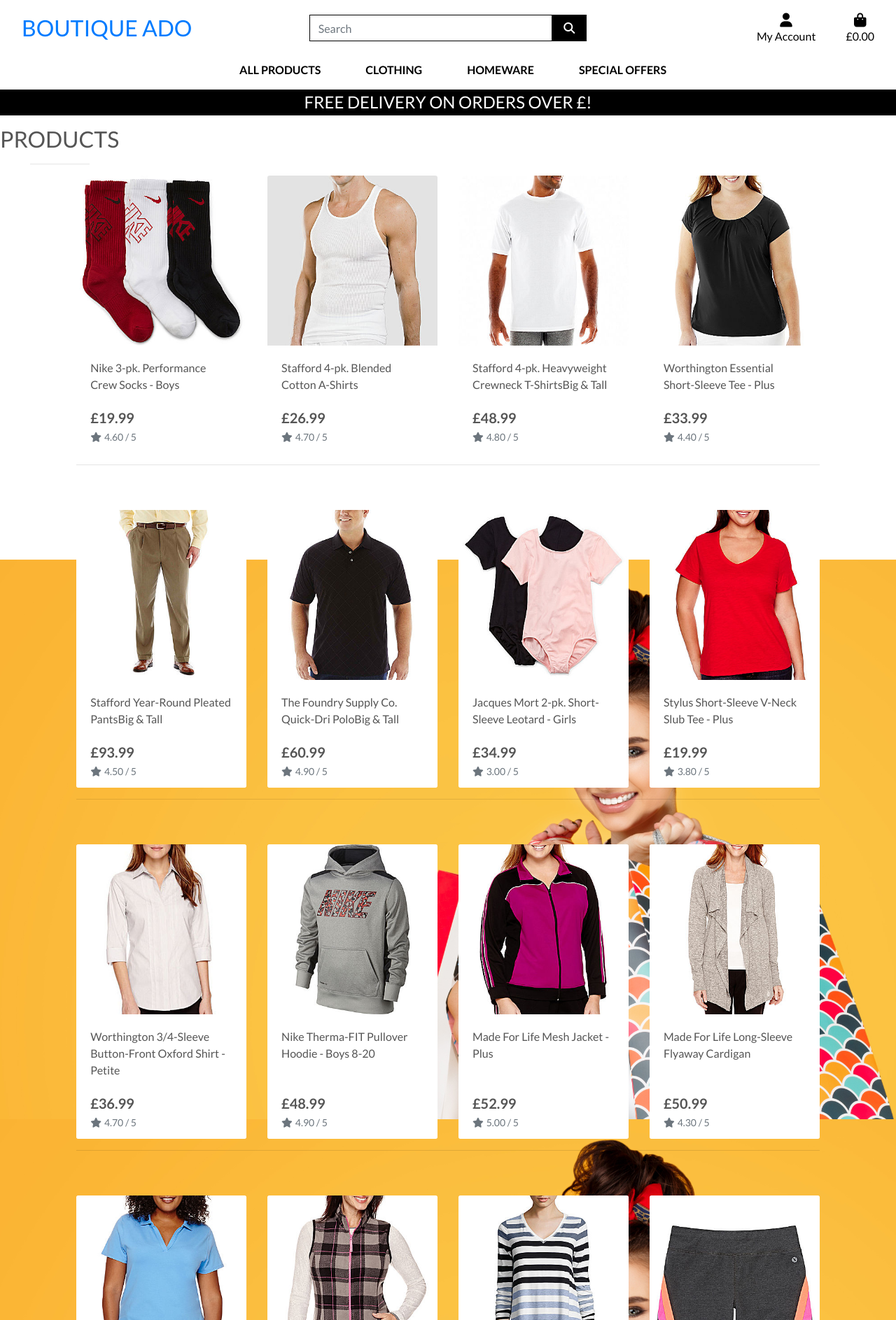
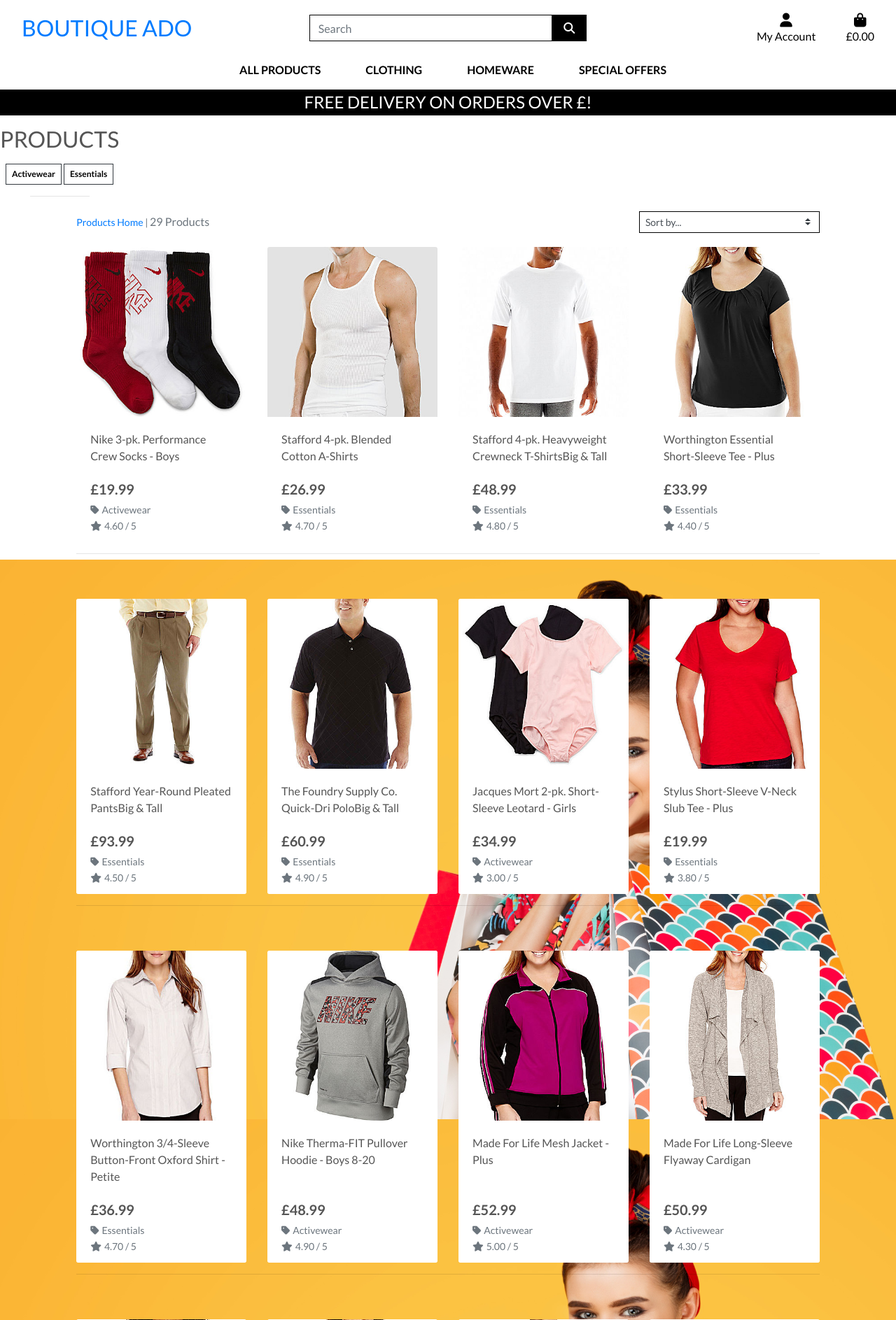
Before and after one commit to seanbrindley17/boutique-ado-django-walkthrough, a Django app: a page that uses products/templates/products/products.html in a window 1280 px wide. Shown: the top 1887 px of the page at 70% size. Run offline with Django 5.2, Linux system fonts and the light colour scheme; data comes from the database, SQL or seed files in the repository; some libraries are stand-ins or nearby versions.

Commit message:
Add sorting and product counts to products page

```diff
--- a/products/templates/products/products.html
+++ b/products/templates/products/products.html
@@ -16,13 +16,47 @@
         <div class="row">
             <div class="col text-center mt-3">
                 <h2 class="logo-font">Products</h2>
+                <!-- Iterates through current_categories that is returned from the category filter logic within the all_products view in views.py in this folder -->
+                {% for c in current_categories %}
+                <!-- Uses programmatic category name for the link -->
+                <a href="{% url 'products' %}?category={{ c.name }}" class="category-badge text-decoration-none">
+                    <!-- Displays friendly name to user -->
+                    <span class="p-2 mt-2 badge badge-white text-black rounded-0 border border-dark">{{ c.friendly_name }}</span>
+                </a>
+                {% endfor %}
                 <hr class="w-50 mb-1">
             </div>
         </div>
         <div class="row">
             <div class="product-container col-10 offset-1">
                 <div class="row mt-1 mb-2">
-
+                    <div class="col-12 col-md-6 my-auto order-md-last d-flex justify-content-center justify-content-md-end">
+                        <div class="sort-select-wrapper w-50">
+                            <select id="sort-selector" class="custom-select custom-select-sm rounded-0 border border-{% if current_sorting != 'None_None' %}info{% else %}black{% endif %}">
+                                <!-- To detect selected sort parameter from current_sorting template variable using simple if statements -->
+                                 <!-- Updates select box accordingly -->
+                                <option value="reset" {% if current_sorting == 'None_None' %}selected{% endif %}>Sort by...</option>
+                                <option value="price_asc" {% if current_sorting == 'price_asc' %}selected{% endif %}>Price (low to high)</option>
+                                <option value="price_desc" {% if current_sorting == 'price_desc' %}selected{% endif %}>Price (high to low)</option>
+                                <option value="rating_asc" {% if current_sorting == 'rating_asc' %}selected{% endif %}>Rating (low to high)</option>
+                                <option value="rating_desc" {% if current_sorting == 'rating_desc' %}selected{% endif %}>Rating (high to low)</option>
+                                <option value="name_asc" {% if current_sorting == 'name_asc' %}selected{% endif %}>Name (A-Z)</option>
+                                <option value="name_desc" {% if current_sorting == 'name_desc' %}selected{% endif %}>Name (Z-A)</option>
+                                <option value="category_asc" {% if current_sorting == 'category_asc' %}selected{% endif %}>Category (A-Z)</option>
+                                <option value="category_desc" {% if current_sorting == 'category_desc' %}selected{% endif %}>Category (Z-A)</option>
+                            </select>
+                        </div>
+                    </div>
+                    <div class="col-12 col-md-6 order-md-first">
+                        <p class="text-muted mt-3 text-center text-md-left">
+                            {% if search_term or current_categories or current_sorting != 'None_None' %}
+                                <!-- Link to go back to main product page after sorting -->
+                                <span class="small"><a href="{% url 'products' %}">Products Home</a> | </span>
+                            {% endif %}
+                            <!-- |length to count number of products. If search_term returned from context in all_products view is present, let user know what they searched too -->
+                            {{ products|length }} Products{% if search_term %} found for <strong>"{{ search_term }}"</strong>{% endif %}
+                        </p>
+                    </div>
                 </div>
                 <div class="row">
                     {% for product in products %}
@@ -46,6 +80,16 @@
                                 <div class="row">
                                     <div class="col">
                                         <p class="lead mb-0 text-left font-weight-bold">£{{ product.price }}</p>
+                                        <!-- If the product has a category (it should) -->
+                                        {% if product.category %}
+                                        <p class="small mt-1 mb-0">
+                                            <!-- Link to category of product using ?category= and the product's programmatic category name -->
+                                            <a href="{ url 'products' }?category={{ product.category.name }}" class="text-muted">
+                                                <!-- Displays the category's friendly name i.e. the normal looking, non programmatic name -->
+                                                <i class="fas fa-tag mr-1"></i>{{ product.category.friendly_name }}
+                                            </a>
+                                        </p>
+                                        {% endif %}
                                         {% if product.rating %}
                                         <small class="text-muted"><i class="fas fa-star mr-1"></i>{{ product.rating }} / 5</small>
                                         {% else %}
--- a/products/views.py
+++ b/products/views.py
@@ -34,6 +34,11 @@ def all_products(request):
                 sortkey = "lower_name"
                 # using products.annotate adds temporary field to model to allow for case insensitive sorting in field name in this case
                 products = products.annotate(lower_name=Lower("name"))
+            # Check if the sortkey is a category
+            if sortkey == "category":
+                # Double underscore allows drilling into a related model
+                # Essentially makes products = products.order_by(category__name)
+                sortkey = "category__name"
 
             if "direction" in request.GET:
                 # Checks direction in sort request
--- a/static/css/base.css
+++ b/static/css/base.css
@@ -71,6 +71,11 @@ body {
     z-index: -1;
 }
 
+a.category-badge > span.badge:hover {
+    background: #212529 !important;
+    color: #fff !important;
+}
+
 /* -------------------------------- Media Queries */
 
 /* Slightly larger container on xl screens */
```
Also changed, not shown: products/templates/products/product_detail.html (+9 -0 lines).
